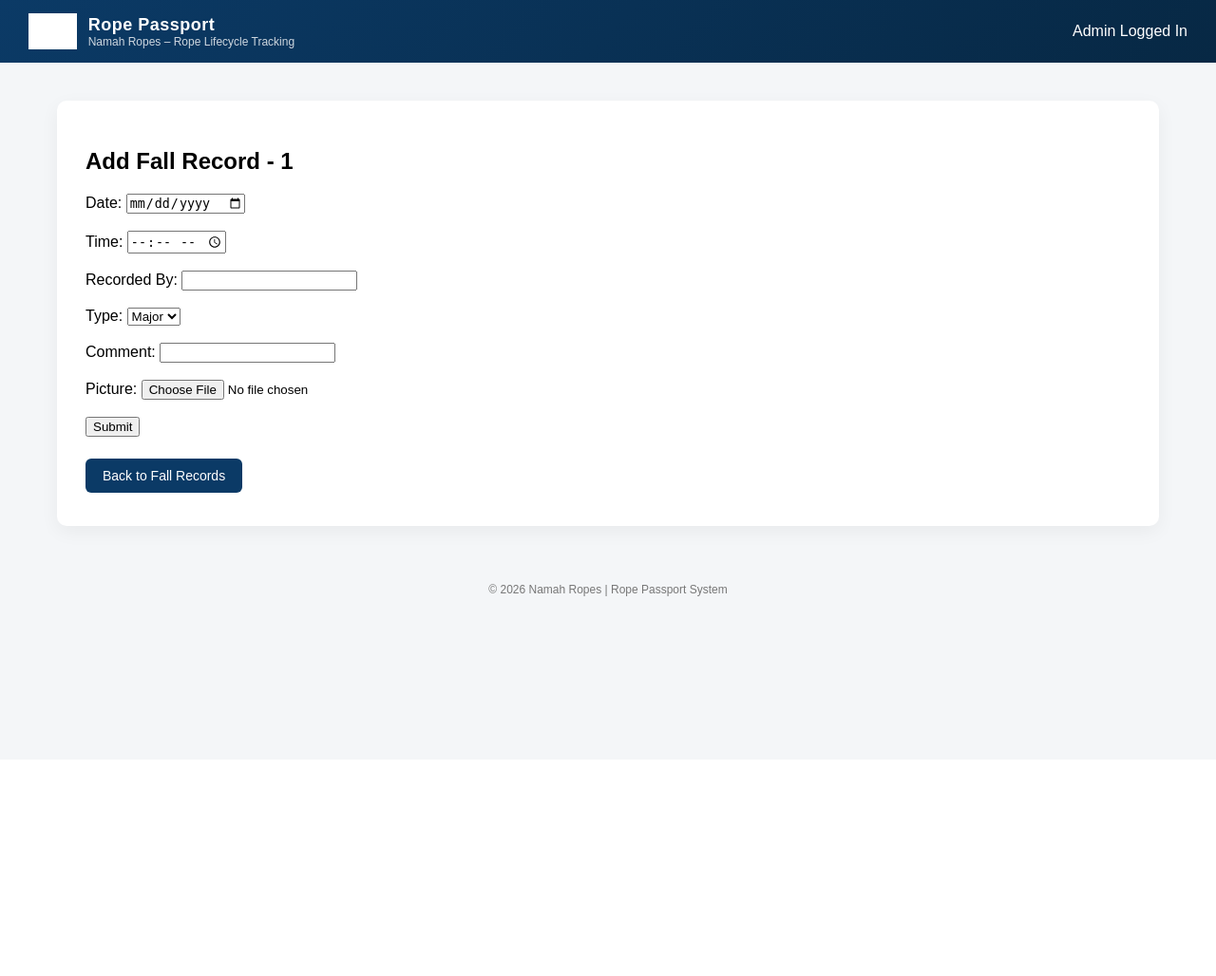
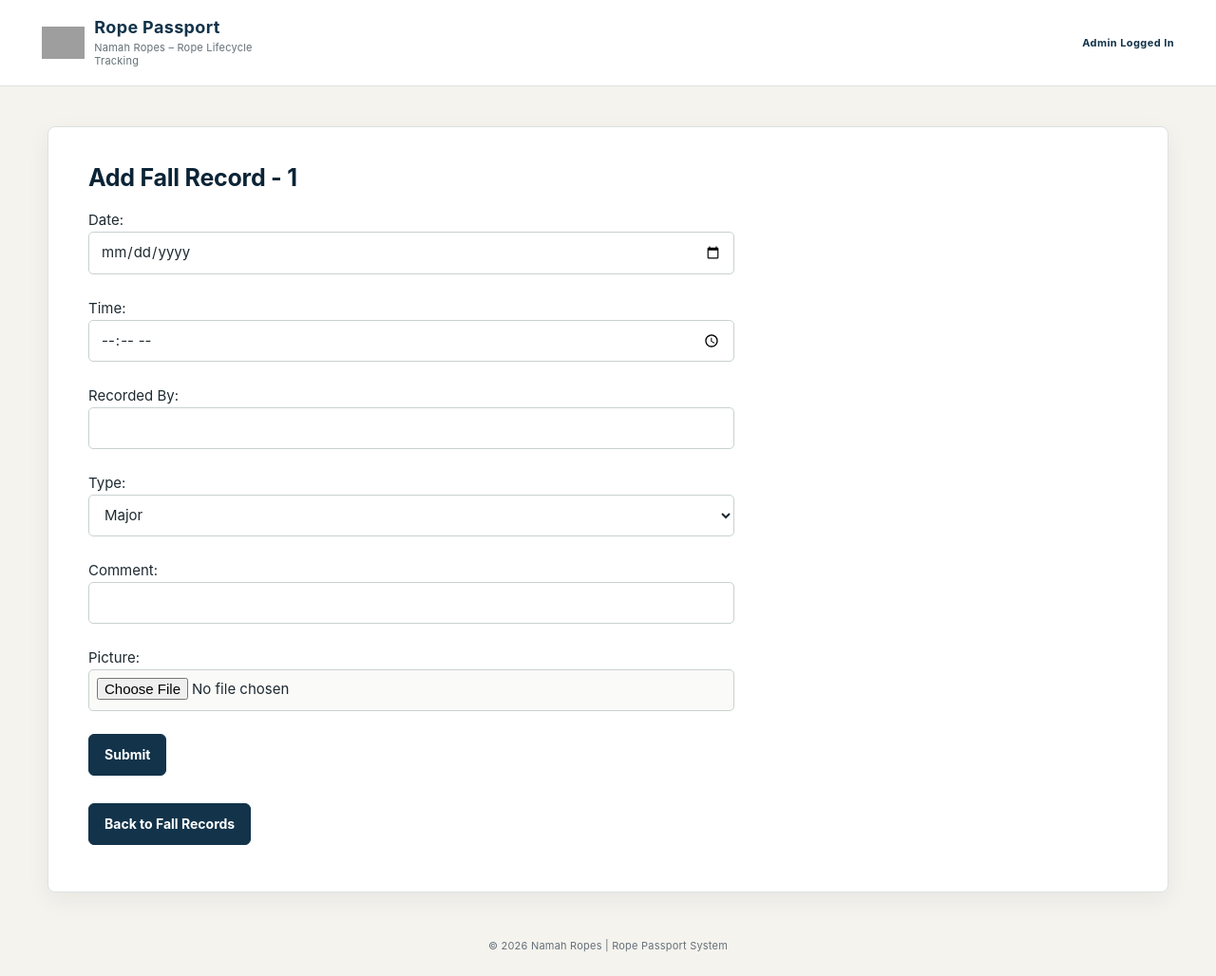
Before and after one commit to rohan-namahropes/passport, a Flask app: page /rope/1/falls/add-new in a window 1280 px wide. Shown: the whole page at 95% size. Before the commit the page ends 628 px from the top, so only its background shows below. Run offline with Flask 3, Linux system fonts and the light colour scheme; the visitor is signed in with stand-in values (Sample User, id 1); some libraries are stand-ins or nearby versions; grey boxes are pictures that could not be loaded.

Commit message:
Create minimalist passport design B

```diff
--- a/templates/base.html
+++ b/templates/base.html
@@ -6,156 +6,390 @@
     <meta name="viewport" content="width=device-width, initial-scale=1">
 
     <style>
+        :root {
+            --navy: #12334a;
+            --navy-deep: #0b2436;
+            --ink: #1e2a31;
+            --muted: #647078;
+            --page: #f5f3ee;
+            --surface: #ffffff;
+            --surface-soft: #fafaf8;
+            --border: #dce2e1;
+            --border-strong: #c8d1d1;
+            --orange: #d96f26;
+            --orange-deep: #b95518;
+            --green: #23704f;
+            --green-soft: #e8f3ed;
+            --red: #a33e3e;
+            --red-soft: #f8eaea;
+            --shadow: 0 8px 24px rgba(20, 42, 54, 0.06);
+            --radius: 8px;
+        }
+
+        *,
+        *::before,
+        *::after {
+            box-sizing: border-box;
+        }
+
+        html {
+            min-width: 320px;
+        }
+
         body {
-            margin:0;
-            font-family: Arial, Helvetica, sans-serif;
-            background:#f4f6f8;
+            margin: 0;
+            color: var(--ink);
+            background: var(--page);
+            font-family: -apple-system, BlinkMacSystemFont, "Segoe UI", sans-serif;
+            font-size: 15px;
+            line-height: 1.6;
         }
 
         header {
-            background: linear-gradient(135deg, #0B3A66, #072844);
-            color:white;
-            padding:14px 30px;
-            display:flex;
-            align-items:center;
-            justify-content:space-between;
+            display: flex;
+            align-items: center;
+            justify-content: space-between;
+            gap: 14px;
+            padding: 16px 16px 15px;
+            color: var(--ink);
+            background: var(--surface);
+            border-bottom: 1px solid var(--border);
         }
 
         .brand {
-            display:flex;
-            align-items:center;
-            gap:12px;
+            display: flex;
+            align-items: center;
+            gap: 10px;
+            min-width: 0;
         }
 
         .brand img {
-            height:38px;
-            filter: brightness(0) invert(1) contrast(1.2);
+            width: auto;
+            height: 30px;
+            flex: 0 0 auto;
         }
 
         .brand-title {
-            font-size:18px;
-            font-weight:bold;
-            letter-spacing:0.5px;
+            color: var(--navy);
+            font-size: 16px;
+            font-weight: 700;
+            letter-spacing: 0.02em;
+            line-height: 1.2;
         }
 
         .brand-sub {
-            font-size:12px;
-            opacity:0.8;
+            max-width: 190px;
+            margin-top: 3px;
+            color: var(--muted);
+            font-size: 10px;
+            letter-spacing: 0.02em;
+            line-height: 1.35;
+        }
+
+        header > div:last-child {
+            color: var(--navy);
+            font-size: 11px;
+            font-weight: 700;
+            letter-spacing: 0.04em;
+            line-height: 1.3;
+            text-align: right;
+            white-space: nowrap;
         }
 
         .container {
-            max-width:1100px;
-            margin:40px auto;
-            background:white;
-            padding:30px;
-            border-radius:10px;
-            box-shadow:0 6px 20px rgba(0,0,0,0.05);
+            width: calc(100% - 24px);
+            max-width: 1180px;
+            margin: 20px auto;
+            padding: 22px 16px 28px;
+            background: var(--surface);
+            border: 1px solid var(--border);
+            border-radius: var(--radius);
+            box-shadow: var(--shadow);
+            overflow: hidden;
         }
 
-        /* ✅ BUTTONS (clean + responsive) */
-        .btn {
-            background:#0B3A66;
-            color:white;
-            padding:10px 18px;
-            border:none;
-            border-radius:6px;
-            text-decoration:none;
-            font-size:14px;
-            cursor:pointer;
-            display:inline-block;
-            margin:5px 5px 5px 0;
+        h1,
+        h2,
+        h3 {
+            margin: 0 0 18px;
+            color: var(--navy-deep);
+            line-height: 1.2;
+            letter-spacing: -0.01em;
         }
 
-        .btn:hover {
-            background:#072844;
+        h1 { font-size: 27px; }
+        h2 { font-size: 22px; }
+        h3 { font-size: 18px; }
+
+        p {
+            margin: 0 0 14px;
+        }
+
+        strong {
+            color: var(--navy-deep);
+            font-weight: 700;
+        }
+
+        .btn,
+        button:not(.btn) {
+            appearance: none;
+            min-height: 44px;
+            padding: 10px 16px;
+            color: #fff;
+            background: var(--navy);
+            border: 1px solid var(--navy);
+            border-radius: 6px;
+            font: inherit;
+            font-size: 14px;
+            font-weight: 700;
+            line-height: 1.3;
+            cursor: pointer;
+        }
+
+        .btn {
+            display: inline-flex;
+            align-items: center;
+            justify-content: center;
+            margin: 5px 6px 5px 0;
+            text-decoration: none;
+        }
+
+        .btn:hover,
+        .btn:focus-visible,
+        button:not(.btn):hover,
+        button:not(.btn):focus-visible {
+            color: #fff;
+            background: var(--navy-deep);
+            border-color: var(--navy-deep);
+        }
+
+        .btn:active,
+        button:active {
+            transform: translateY(1px);
         }
 
         .btn-orange {
-            background:#F58220;
+            background: var(--orange);
+            border-color: var(--orange);
         }
 
-        .btn-orange:hover {
-            background:#d86f17;
+        .btn-orange:hover,
+        .btn-orange:focus-visible {
+            background: var(--orange-deep);
+            border-color: var(--orange-deep);
         }
 
-        /* ✅ BUTTON GROUP (center aligned actions) */
+        button:disabled {
+            cursor: wait;
+            opacity: 0.65;
+        }
+
+        a:focus-visible,
+        button:focus-visible,
+        input:focus-visible,
+        select:focus-visible,
+        textarea:focus-visible {
+            outline: 3px solid rgba(217, 111, 38, 0.35);
+            outline-offset: 2px;
+        }
+
         .action-wrapper {
-            display:flex;
-            justify-content:center;
-            margin-top:20px;
+            display: flex;
+            justify-content: center;
+            margin-top: 20px;
         }
 
         .btn-group {
-            display:flex;
-            flex-wrap:wrap;
-            justify-content:center;
-            gap:10px;
+            display: flex;
+            flex-wrap: wrap;
+            justify-content: center;
+            gap: 10px;
         }
 
-        /* ✅ TABLE RESPONSIVE FIX */
         .table-wrapper {
-            overflow-x:auto;
+            width: 100%;
+            margin: 18px 0;
+            overflow-x: auto;
+            border: 1px solid var(--border);
+            border-radius: 6px;
+            -webkit-overflow-scrolling: touch;
         }
 
         table {
-            width:100%;
-            border-collapse:collapse;
-            min-width:600px;
+            width: 100%;
+            min-width: 600px;
+            background: var(--surface);
+            border-collapse: collapse;
+            font-size: 14px;
         }
 
-        th, td {
-            padding:10px;
-            border-bottom:1px solid #eee;
-            text-align:left;
+        th,
+        td {
+            padding: 12px 14px;
+            border-bottom: 1px solid var(--border);
+            text-align: left;
+            vertical-align: top;
         }
 
         th {
-            background:#f0f3f6;
+            color: var(--navy-deep);
+            background: var(--surface-soft);
+            font-size: 11px;
+            font-weight: 700;
+            letter-spacing: 0.06em;
+            text-transform: uppercase;
+            white-space: nowrap;
         }
 
-        /* ✅ STATUS COLORS */
+        tr:last-child td {
+            border-bottom: 0;
+        }
+
+        tbody tr:hover {
+            background: #fcfcfa;
+        }
+
+        .status-active,
+        .status-due,
+        .status-retired {
+            display: inline-block;
+            padding: 3px 9px;
+            border-radius: 999px;
+            font-size: 12px;
+            font-weight: 700;
+            line-height: 1.35;
+        }
+
         .status-active {
-            color:#00FF00;
-            font-weight:bold;
+            color: var(--green);
+            background: var(--green-soft);
+            border: 1px solid #c5e1d1;
         }
 
         .status-due {
-            color:#F58220;
-            font-weight:bold;
+            color: var(--orange-deep);
+            background: #fff1e7;
+            border: 1px solid #f1c9ae;
         }
 
         .status-retired {
-            color:#d62828;
-            font-weight:bold;
+            color: var(--red);
+            background: var(--red-soft);
+            border: 1px solid #e9caca;
         }
 
-        /* ✅ MOBILE FIXES */
-        @media (max-width: 600px) {
+        form {
+            max-width: 680px;
+        }
 
+        label {
+            color: var(--navy-deep);
+            font-size: 13px;
+            font-weight: 700;
+        }
+
+        input,
+        select,
+        textarea {
+            max-width: 100%;
+            min-height: 44px;
+            padding: 10px 12px;
+            color: var(--ink);
+            background: var(--surface);
+            border: 1px solid var(--border-strong);
+            border-radius: 5px;
+            font: inherit;
+            line-height: 1.35;
+        }
+
+        input:not([type="hidden"]),
+        select,
+        textarea {
+            width: 100%;
+        }
+
+        input[type="file"] {
+            padding: 8px;
+            background: var(--surface-soft);
+        }
+
+        input[readonly] {
+            background: var(--surface-soft);
+        }
+
+        footer {
+            padding: 6px 16px 24px;
+            color: var(--muted);
+            font-size: 11px;
+            letter-spacing: 0.02em;
+            line-height: 1.5;
+            text-align: center;
+        }
+
+        @media (max-width: 599px) {
             .btn-group {
-                flex-direction:column;
-                width:100%;
-                align-items:center;
+                flex-direction: column;
+                align-items: stretch;
             }
 
-            .btn {
-                width:90%;
-                max-width:300px;
-                margin:8px 0;
-                text-align:center;
+            .btn-group .btn {
+                width: 100%;
             }
 
-            th, td {
-                font-size:12px;
-                padding:8px;
+            th,
+            td {
+                padding: 10px 12px;
             }
         }
 
-        footer {
-            text-align:center;
-            padding:20px;
-            font-size:12px;
-            color:#777;
+        @media (min-width: 600px) {
+            header {
+                padding: 18px 28px;
+            }
+
+            .brand img {
+                height: 34px;
+            }
+
+            .brand-title {
+                font-size: 18px;
+            }
+
+            .brand-sub {
+                font-size: 11px;
+            }
+
+            .container {
+                width: calc(100% - 48px);
+                margin: 30px auto;
+                padding: 30px 28px 36px;
+            }
+
+            .btn-group {
+                justify-content: flex-start;
+            }
+        }
+
+        @media (min-width: 900px) {
+            header {
+                padding-right: 44px;
+                padding-left: 44px;
+            }
+
+            .container {
+                margin-top: 42px;
+                margin-bottom: 42px;
+                padding: 38px 42px 44px;
+            }
+
+            h1 { font-size: 32px; }
+            h2 { font-size: 25px; }
+        }
+
+        @media (min-width: 1200px) {
+            .container {
+                width: calc(100% - 80px);
+            }
         }
     </style>
 </head>
```
